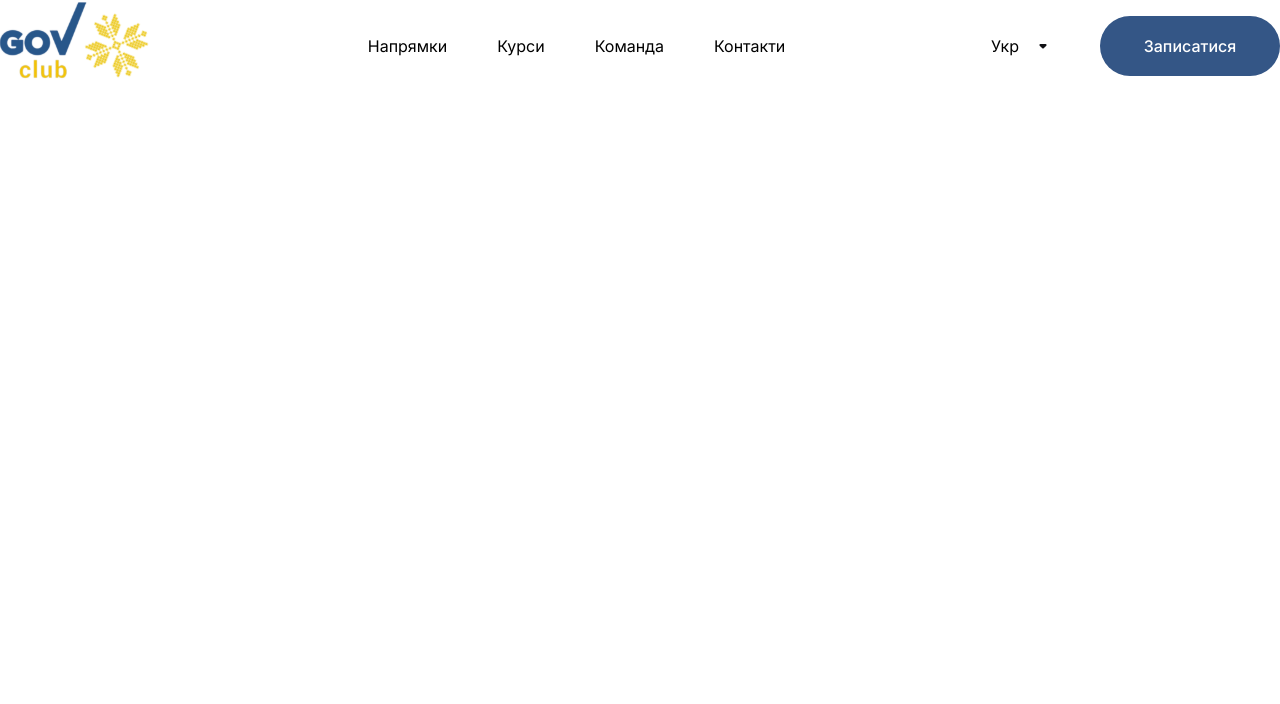
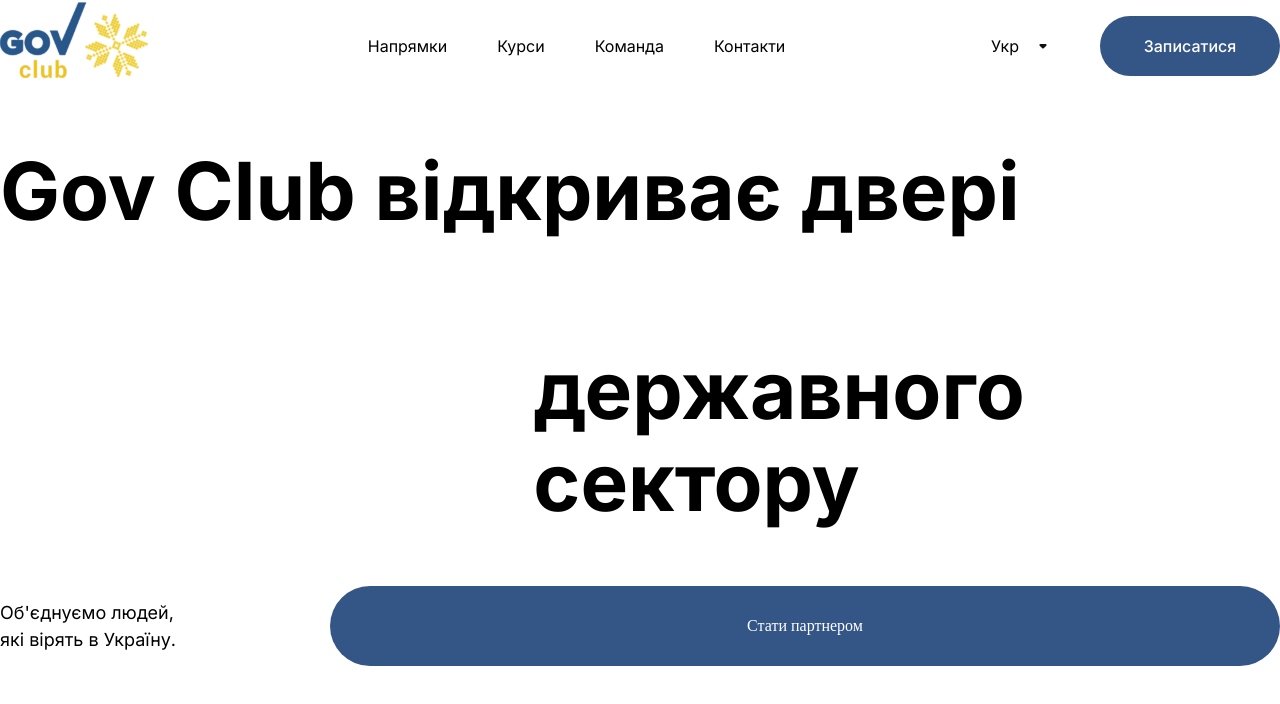
Before and after one commit to tkachuk2291/govClub, a Nuxt app in the folder govClubFrontEnd/: page /Home in a window 1280 px wide. Shown: the top 704 px of the page. Built offline with nearby package versions, Linux system fonts and the light colour scheme.

Commit message:
add hero section

```diff
--- a/govClubFrontEnd/package.json
+++ b/govClubFrontEnd/package.json
@@ -10,6 +10,7 @@
     "postinstall": "nuxt prepare"
   },
   "dependencies": {
+    "modern-css-reset": "^1.4.0",
     "normalize.css": "^8.0.1",
     "nuxt": "^3.17.6",
     "vue": "^3.5.17",
--- a/govClubFrontEnd/pages/Home.vue
+++ b/govClubFrontEnd/pages/Home.vue
@@ -4,14 +4,84 @@
 
 <template>
   <header class="header">
-<!--    <h1 class="header__title">Welcome to the Home Page</h1>-->
+    <main>
+      <section class="hero">
+        <h1 class="hero__title hero__item1">Gov Club відкриває двері </h1>
+        <h1 class="hero__title hero__item2">державного сектору</h1>
+        <div class="hero__container hero__item3">
+          <p class="hero__text">Об'єднуємо людей, які вірять в Україну.</p>
+          <a href="#" class="hero__button">Стати партнером</a>
+        </div>
+      </section>
+
+    </main>
   </header>
 </template>
 
 <style lang="scss" scoped>
-    .header {
-      &__title {
-        color:blueviolet;
-      }
-    }
+.header {
+  &__title {
+    color: blueviolet;
+  }
+}
+
+.hero{
+  max-width: 1280px;
+  margin: 0 auto;
+  display: grid;
+  grid-template-rows: auto;
+  grid-template-columns: repeat(12 , 1fr);
+  grid-auto-flow: column;
+
+
+  &__item1 {
+    grid-column: 1 / 11;
+  }
+  &__item2 {
+    grid-column: 6 / 12;
+  }
+  &__item3 {
+    grid-column: 1 / 13;
+  }
+  &__container {
+    display: flex;
+    align-items: center;
+    justify-content: center;
+    gap: 150px;
+  }
+  &__title {
+      font-family: Inter;
+      font-weight: 700;
+      font-size: 80px;
+
+      //line-height: 120%;
+      //letter-spacing: 0;
+  }
+  &__button{
+    width: 950px;
+    height: 80px;
+    text-decoration: none;
+    background-color: #345686;
+    padding: 16px;
+    box-sizing: border-box;
+    border-radius: 90px;
+    color: white;
+    display: flex;
+    align-items: center;
+    justify-content: center;
+  }
+  &__text {
+    max-width: 180px;
+    font-family: Inter;
+    font-weight: 400;
+    font-size: 18px;
+    line-height: 150%;
+    letter-spacing: 0;
+
+  }
+
+}
+
+
+
 </style>
```
Also changed, not shown: 1 other file (tests, documents, lock files or other folders).
